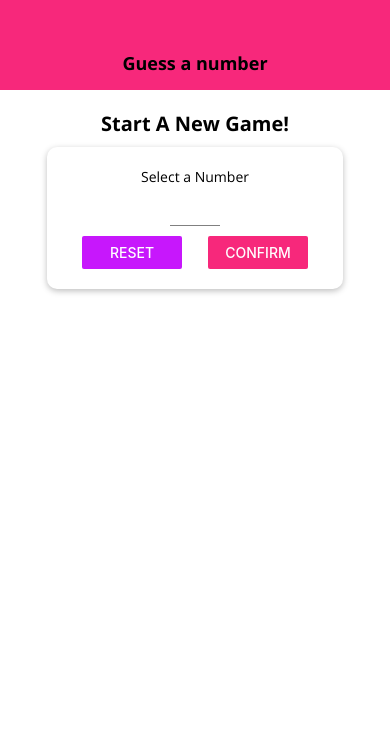
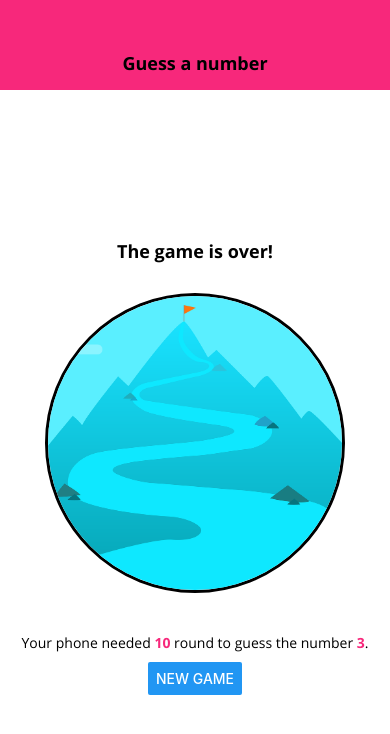
Before and after one commit to Tedrick10/guess-a-number-app, a React Native app: screen / in a window 390 px wide. Shown: the top 734 px of the page. Built offline with nearby package versions, Linux system fonts and the light colour scheme.

Commit message:
Updated a little bit.

```diff
--- a/App.js
+++ b/App.js
@@ -49,6 +49,13 @@
   };
 
   let content = <StartGameScreen onStartGame={startGameHandler} />;
+  content = (
+    <GameOverScreen
+      userNumber={3}
+      roundsNumber={10}
+      onRestart={configureNewGameHandler}
+    />
+  );
 
   if (userNumber && guessRound <= 0) {
     content = (
--- a/components/BodyText.js
+++ b/components/BodyText.js
@@ -2,7 +2,9 @@
 import { Text, StyleSheet } from "react-native";
 
 const BodyText = (props) => {
-  return <Text style={styles.body}>{props.children}</Text>;
+  const bodyTextStyle = { ...styles.body, ...props.style };
+
+  return <Text style={bodyTextStyle}>{props.children}</Text>;
 };
 
 const styles = StyleSheet.create({
--- a/screens/GameOverScreen.js
+++ b/screens/GameOverScreen.js
@@ -1,12 +1,37 @@
 import React from "react";
-import { View, Text, StyleSheet, Button } from "react-native";
+import { View, StyleSheet, Button, Image, Text } from "react-native";
+import BodyText from "../components/BodyText";
+import TitleText from "../components/TitleText";
+import Colors from "../constants/colors";
 
 const GameOverScreen = (props) => {
+  const image = require("../assets/success.png");
+
   return (
     <View style={styles.screen}>
-      <Text>The game is over!</Text>
-      <Text>Number of rounds: {props.roundsNumber}</Text>
-      <Text>User number: {props.userNumber}</Text>
+      <TitleText>The game is over!</TitleText>
+      <View style={styles.imageContainer}>
+        <Image
+          source={image}
+          fadeDuration={300}
+          // source={{
+          //   uri: "https://media.istockphoto.com/photos/ama-dablam-mount-in-the-nepal-himalaya-picture-id485966046?k=20&m=485966046&s=612x612&w=0&h=gxP8DAYg54epuymP-eLMvh4hmlIm-AchRMwwNjzBUwE=",
+          // }}
+          style={styles.image}
+          resizeMode="cover"
+        />
+      </View>
+      <View style={styles.resultContainer}>
+        <BodyText style={styles.resultText}>
+          Your phone needed{" "}
+          <Text style={styles.highlight}>{props.roundsNumber}</Text> round to
+          guess the number{" "}
+          <Text style={styles.highlight}>{props.userNumber}</Text>.
+        </BodyText>
+      </View>
+
+      {/* <BodyText>Number of rounds: {props.roundsNumber}</BodyText> */}
+      {/* <BodyText>User number: {props.userNumber}</BodyText> */}
       <Button title="NEW GAME" onPress={props.onRestart} />
     </View>
   );
@@ -18,6 +43,31 @@
     alignItems: "center",
     justifyContent: "center",
   },
+  imageContainer: {
+    width: 300,
+    height: 300,
+    borderColor: "black",
+    borderWidth: 3,
+    borderRadius: 150,
+    overflow: "hidden",
+    marginVertical: 30,
+  },
+  image: {
+    width: "100%",
+    height: "100%",
+    borderRadius: 20,
+  },
+  highlight: {
+    color: Colors.primary,
+    fontFamily: "open-sans-bold",
+  },
+  resultContainer: {
+    marginHorizontal: 20,
+    marginVertical: 10,
+  },
+  resultText: {
+    textAlign: "center",
+  },
 });
 
 export default GameOverScreen;
```
Also changed, not shown: assets/success.png (added).
